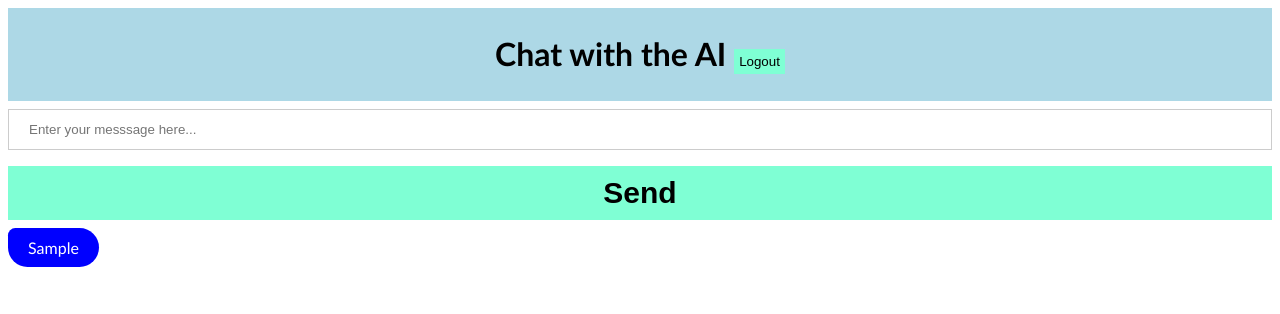
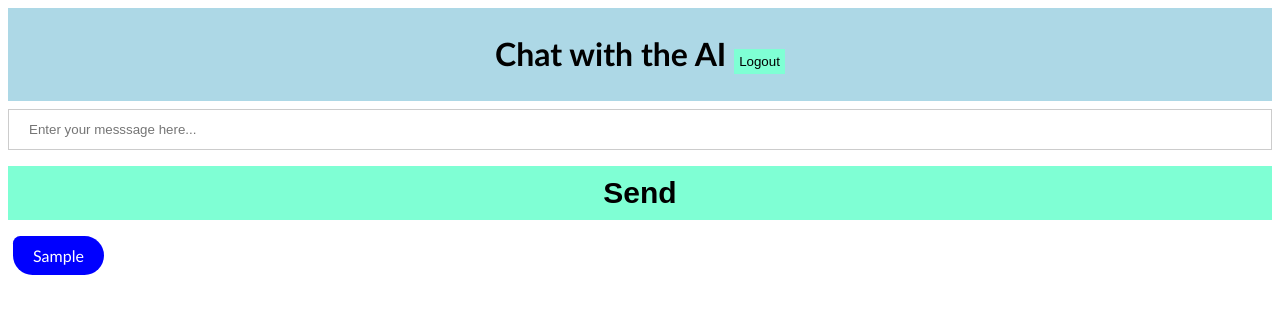
Before and after one commit to 0-Playor-0/KyteHack2024, a website: page root/frontend/index.html in a window 1280 px wide. Both pictures are taken after typing "Sample" into the empty fields and a click on the button "Send". Drawn offline with Linux system fonts and the light colour scheme; no server answers.

Commit message:
empty message

```diff
--- a/root/frontend/index.html
+++ b/root/frontend/index.html
@@ -55,7 +55,7 @@
                 display:inline-block;
                 background-color:blue;
                 color: white;
-                margin: 0px 0px;
+                margin: 8px 5px;
                 padding: 10px 20px;
                 text-align: left;
                 border-radius: 15px 40px 40px;
@@ -129,12 +129,12 @@
                 const input = document.getElementById('messageInput');
                 const message = input.value;
                 input.value = '';
-                const messageElement = document.createElement('div');
-                messageElement.textContent = message;
-                messageElement.className = "clientmsg";
-                messagesDiv.appendChild(messageElement);
 
-                if (message) {
+                if (message.length !== 0) {
+                    const messageElement = document.createElement('div');
+                    messageElement.textContent = message;
+                    messageElement.className = "clientmsg";
+                    messagesDiv.appendChild(messageElement);
                     try {
                         await fetch('/chat', {
                             method: 'POST',
```
